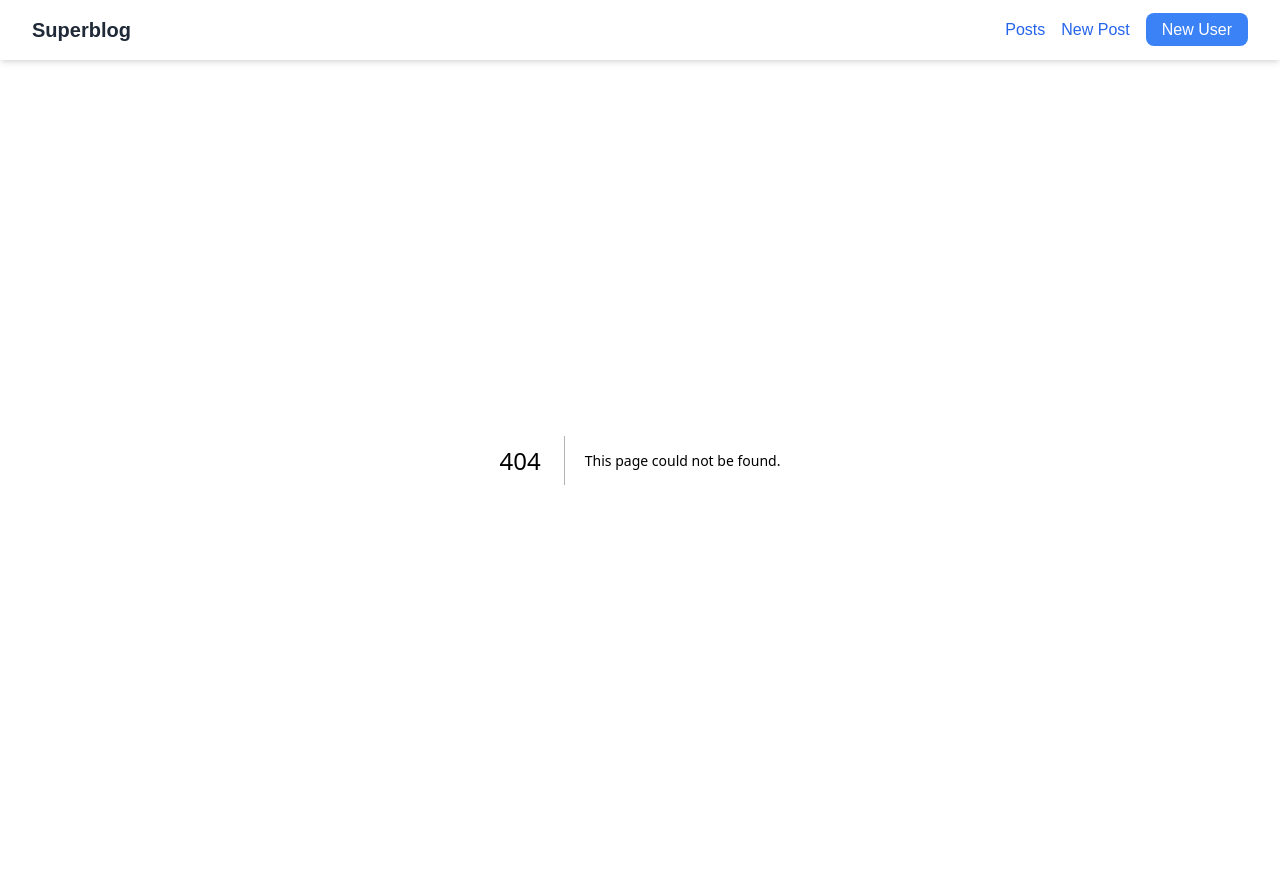
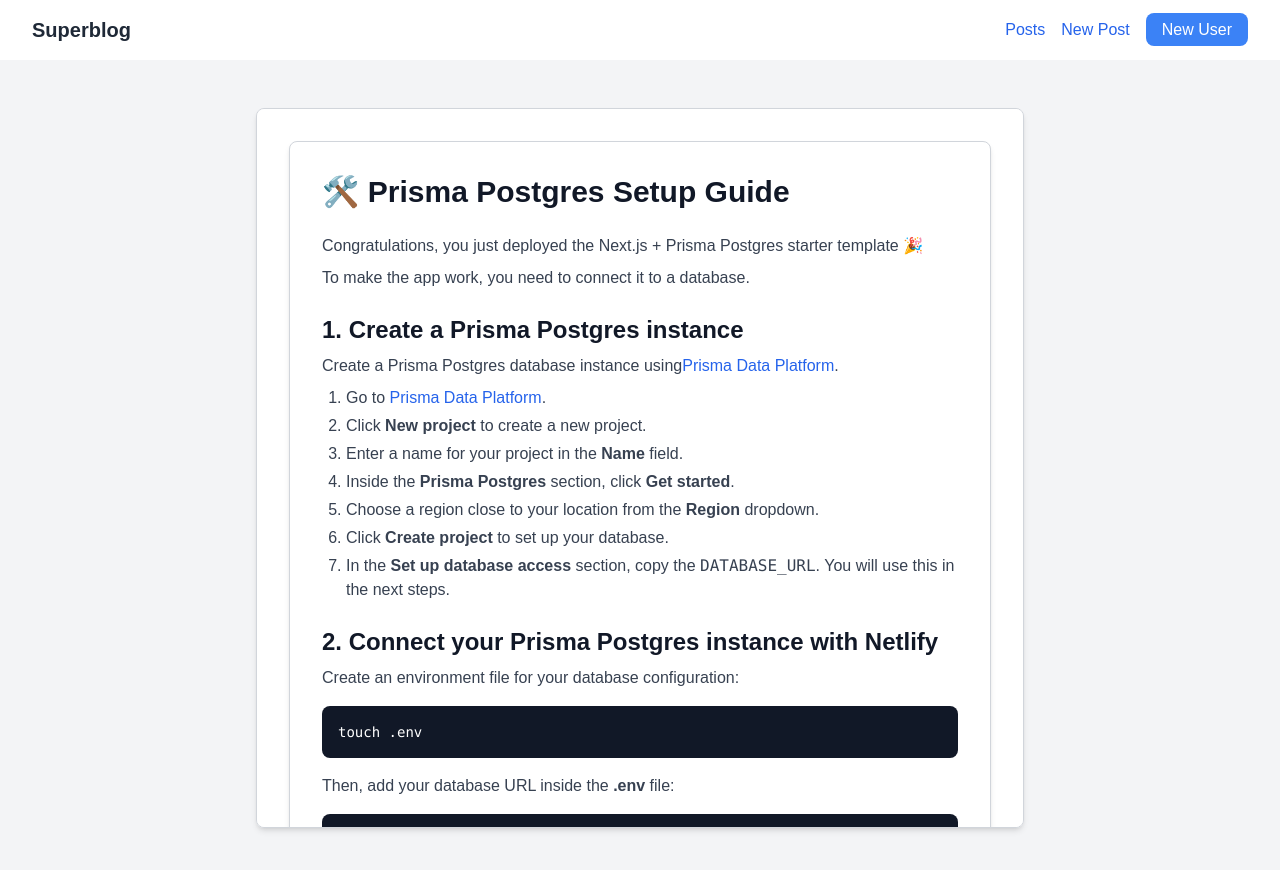
Before and after one commit to xunfenghua/plain-nextjs-netlify-demo, a Next.js app: page /setup in a window 1280 px wide. Before the commit this address had no page. Shown: the top 870 px of the page. Built offline with nearby package versions, Linux system fonts and the light colour scheme.

Commit message:
add /setup page

```diff
--- a/app/page.tsx
+++ b/app/page.tsx
@@ -2,8 +2,14 @@
 
 import prisma from "@/lib/prisma";
 import Link from "next/link";
+import { redirect } from "next/navigation";
 
 export default async function Home() {
+
+  if (!process.env.DATABASE_URL) {
+    redirect("/setup");
+  }
+
   const posts = await prisma.post.findMany({
     orderBy: {
       createdAt: "desc",
--- /dev/null
+++ b/app/setup/page.tsx
@@ -0,0 +1,151 @@
+export default function SetupPage() {
+  return (
+    <div className="min-h-screen bg-gray-100 flex flex-col items-center py-12 px-6">
+      <div className="max-w-3xl w-full bg-white p-8 rounded-lg shadow-md border border-gray-300 overflow-y-auto h-[90vh]">
+        <div className="max-w-3xl bg-white p-8 rounded-lg shadow-md border border-gray-300">
+          <h1 className="text-3xl font-bold text-gray-900 mb-6">🛠️ Prisma Postgres Setup Guide</h1>
+
+          <p className="text-gray-700">
+            Congratulations, you just deployed the Next.js + Prisma Postgres starter template 🎉
+          </p>
+
+          <p className="text-gray-700 mt-2">To make the app work, you need to connect it to a database.</p>
+
+          {/* Step 1 */}
+          <div className="mt-6">
+            <h2 className="text-2xl font-semibold text-gray-900">1. Create a Prisma Postgres instance</h2>
+            <p className="text-gray-700 mt-2">
+              Create a Prisma Postgres database instance using
+              <a href="https://console.prisma.io" className="text-blue-600 hover:underline" target="_blank">
+                Prisma Data Platform
+              </a>
+              .
+            </p>
+            <ol className="list-decimal pl-6 mt-2 space-y-1 text-gray-700">
+              <li>
+                Go to{" "}
+                <a href="https://console.prisma.io" className="text-blue-600 hover:underline" target="_blank">
+                  Prisma Data Platform
+                </a>
+                .
+              </li>
+              <li>
+                Click <strong>New project</strong> to create a new project.
+              </li>
+              <li>
+                Enter a name for your project in the <strong>Name</strong> field.
+              </li>
+              <li>
+                Inside the <strong>Prisma Postgres</strong> section, click <strong>Get started</strong>.
+              </li>
+              <li>
+                Choose a region close to your location from the <strong>Region</strong> dropdown.
+              </li>
+              <li>
+                Click <strong>Create project</strong> to set up your database.
+              </li>
+              <li>
+                In the <strong>Set up database access</strong> section, copy the <code>DATABASE_URL</code>. You will use
+                this in the next steps.
+              </li>
+            </ol>
+          </div>
+
+          {/* Step 2 */}
+          <div className="mt-6">
+            <h2 className="text-2xl font-semibold text-gray-900">
+              2. Connect your Prisma Postgres instance with Netlify
+            </h2>
+            <p className="text-gray-700 mt-2">Create an environment file for your database configuration:</p>
+            <pre className="mt-4 p-4 bg-gray-900 text-white text-sm rounded-lg overflow-auto">touch .env</pre>
+            <p className="text-gray-700 mt-4">
+              Then, add your database URL inside the <strong>.env</strong> file:
+            </p>
+            <pre className="mt-4 p-4 bg-gray-900 text-white text-sm rounded-lg overflow-auto">
+              DATABASE_URL="prisma+postgres://accelerate.prisma-data.net/?api_key=PRISMA_POSTGRES_API_KEY"
+            </pre>
+          </div>
+
+          {/* Step 3 */}
+          <div className="mt-6">
+            <h2 className="text-2xl font-semibold text-gray-900">3. Migrate the database</h2>
+            <p className="text-gray-700 mt-2">Run the following command to set up your database schema:</p>
+            <pre className="mt-4 p-4 bg-gray-900 text-white text-sm rounded-lg overflow-auto">
+              npx prisma migrate dev --name init
+            </pre>
+            <details className="mt-4">
+              <summary className="cursor-pointer text-blue-600 hover:underline">
+                Expand for <code>yarn</code>, <code>pnpm</code> or <code>bun</code>
+              </summary>
+              <pre className="mt-2 p-4 bg-gray-900 text-white text-sm rounded-lg overflow-auto">
+                # Using yarn yarn prisma migrate dev --name init # Using pnpm pnpm prisma migrate dev --name init #
+                Using bun bun prisma migrate dev --name init
+              </pre>
+            </details>
+          </div>
+
+          {/* Step 4 */}
+          <div className="mt-6">
+            <h2 className="text-2xl font-semibold text-gray-900">4. Seed the database</h2>
+            <p className="text-gray-700 mt-2">Add initial data to your database:</p>
+            <pre className="mt-4 p-4 bg-gray-900 text-white text-sm rounded-lg overflow-auto">npx prisma db seed</pre>
+            <details className="mt-4">
+              <summary className="cursor-pointer text-blue-600 hover:underline">
+                Expand for <code>yarn</code>, <code>pnpm</code> or <code>bun</code>
+              </summary>
+              <pre className="mt-2 p-4 bg-gray-900 text-white text-sm rounded-lg overflow-auto">
+                # Using yarn yarn prisma db seed # Using pnpm pnpm prisma db seed # Using bun bun prisma db seed
+              </pre>
+            </details>
+          </div>
+
+          {/* Step 5 */}
+          <div className="mt-6">
+            <h2 className="text-2xl font-semibold text-gray-900">5. Run the app</h2>
+            <p className="text-gray-700 mt-2">Start the development server:</p>
+            <pre className="mt-4 p-4 bg-gray-900 text-white text-sm rounded-lg overflow-auto">npm run dev</pre>
+            <details className="mt-4">
+              <summary className="cursor-pointer text-blue-600 hover:underline">
+                Expand for <code>yarn</code>, <code>pnpm</code> or <code>bun</code>
+              </summary>
+              <pre className="mt-2 p-4 bg-gray-900 text-white text-sm rounded-lg overflow-auto">
+                # Using yarn yarn dev # Using pnpm pnpm run dev # Using bun bun run dev
+              </pre>
+            </details>
+            <p className="text-gray-700 mt-4">
+              Once the server is running, visit <code>http://localhost:3000</code> to start using the app.
+            </p>
+          </div>
+
+          {/* Step 6 */}
+          <div className="mt-6">
+            <h2 className="text-2xl font-semibold text-gray-900">6. Deploy to Netlify</h2>
+            <p className="text-gray-700 mt-2">
+              Use the{" "}
+              <a
+                href="https://www.netlify.com/integrations/prisma"
+                className="text-blue-600 hover:underline"
+                target="_blank"
+              >
+                Prisma Postgres extension
+              </a>{" "}
+              for Netlify.
+            </p>
+            <a
+              href="https://app.netlify.com/start/deploy?repository=https://github.com/nikolasburk/plain-nextjs-netlify-demo"
+              target="_blank"
+            >
+              <img src="https://www.netlify.com/img/deploy/button.svg" alt="Deploy to Netlify" className="mt-4" />
+            </a>
+          </div>
+
+          {/* Completion Message */}
+          <div className="mt-8 border-t pt-6">
+            <p className="text-lg text-gray-900 font-medium">🎉 You’re all set!</p>
+            <p className="text-gray-700">Your database is now connected. You can start using the app normally.</p>
+          </div>
+        </div>
+      </div>
+    </div>
+  );
+}
```
